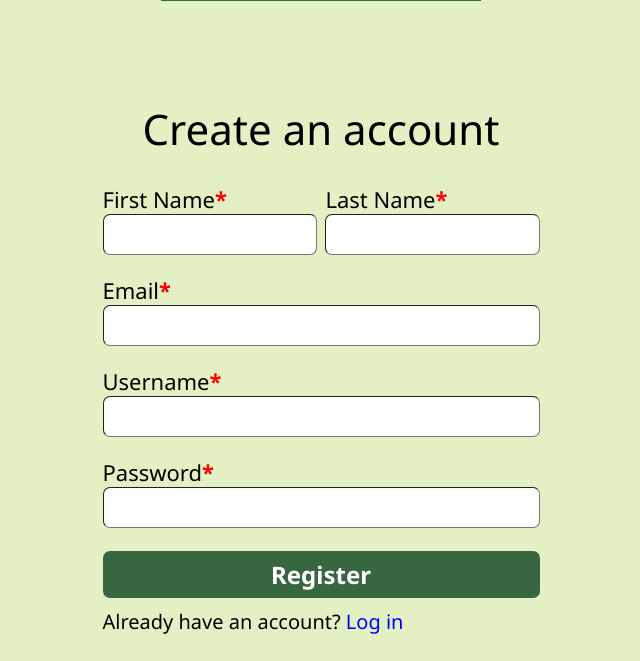
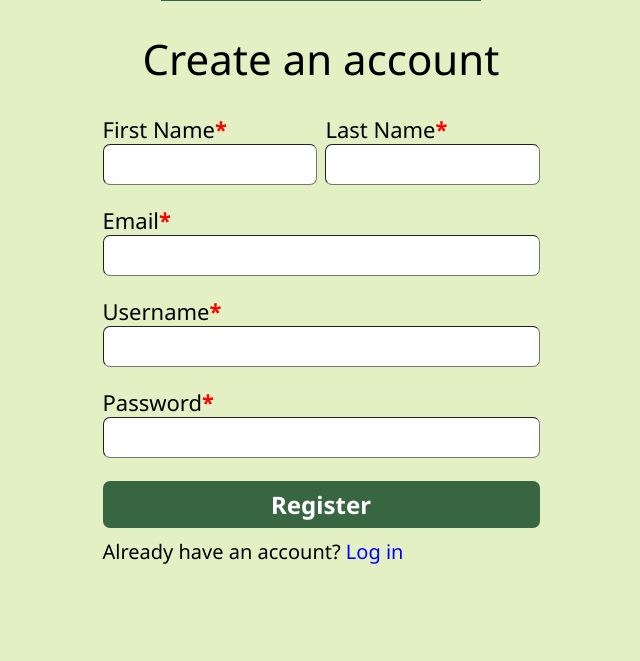
Before and after one commit to ryanata/small-project-group-9, a PHP site: page /pages/signup.html in a window 1280 px wide. Shown: the part 139-800 px from the top of the page, without its empty margins (319-959 px from the left). Run offline with PHP 8.4, Linux system fonts and the light colour scheme.

Commit message:
signup error, login/signup format

```diff
--- a/css/style.css
+++ b/css/style.css
@@ -31,7 +31,6 @@ body {
     position: relative;
     height: 375px;
     width: 100%;
-    top: 70px;
     display: flex;
     justify-content: center;
 }
@@ -137,7 +136,6 @@ body {
     position: relative;
     height: 375px;
     width: 100%;
-    top: 70px;
     display: flex;
     justify-content: center;
 }
--- a/pages/signup.html
+++ b/pages/signup.html
@@ -29,7 +29,6 @@
 
             <form>
               <div>
-			  <span id="registerResult"></span>
                 <span class ="short-form-container" style="float: left">
                   <label for="FirstNameSignup" class="form-label">First Name<a class="red-astrix">*</a></p></label>
                   <input type="text" name="FirstNameSignup" id="FirstNameSignup" class="user-pass-input-short" required/>
@@ -41,7 +40,7 @@
                 </span>
               </div>
 
-				<label for="UsernameSignup" class="form-label">Email<a class="red-astrix">*</a></p></label>
+				      <label for="UsernameSignup" class="form-label">Email<a class="red-astrix">*</a></p></label>
               <input type="text" name="email" id="email" class="user-pass-input" required>
 
               <label for="UsernameSignup" class="form-label">Username<a class="red-astrix">*</a></p></label>
@@ -50,10 +49,11 @@
               <label for="PasswordSignup" class="form-label">Password<a class="red-astrix">*</a></p></label>
               <input type="text" name="loginPassword" id="loginPassword" class="user-pass-input" required>
 
-			</form>
-              <button type="submit" class="sign-up-button">Register</button>
+			      </form>
+            <button type="submit" class="sign-up-button">Register</button>
+            <span class="error-message" id="registerResult"></span>
 
-              <p class="login-prompt">Already have an account? <a class="login-prompt-butt" href="login.html">Log in</button></p>
+            <p class="login-prompt">Already have an account? <a class="login-prompt-butt" href="login.html">Log in</button></p>
           </div>
         </div>
       </div>
```
